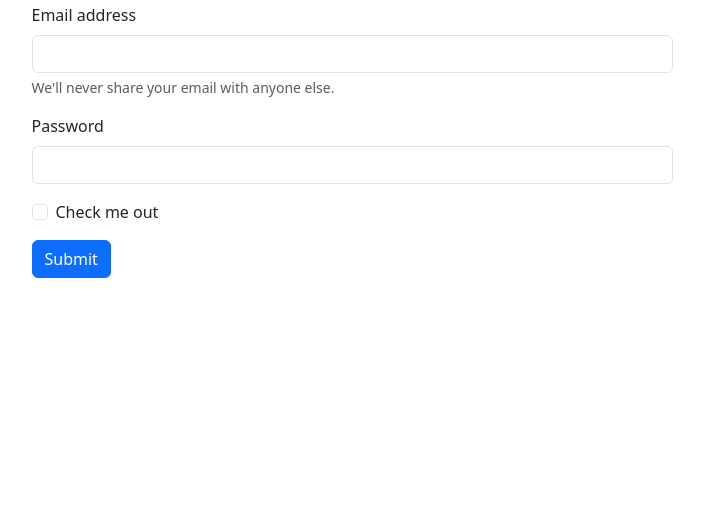
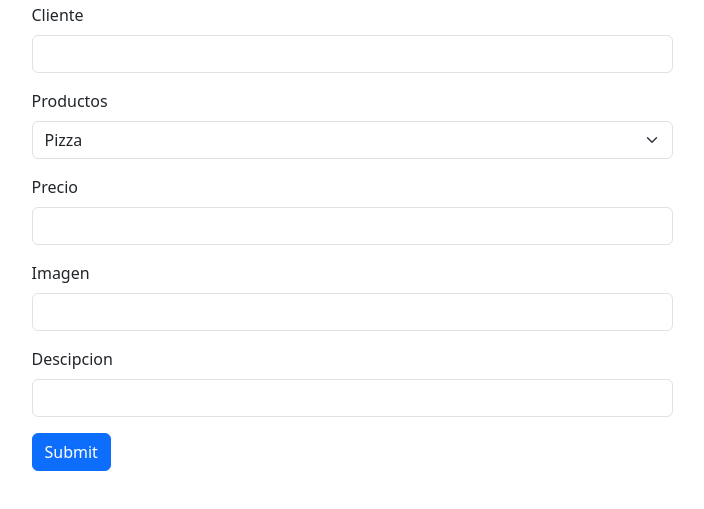
Before and after one commit to Programacion79/CrudLocalStorage, a plain HTML site: page index.html in a window 1280 px wide. Shown: the part 53-562 px from the top of the page, without its empty margins (288-992 px from the left). Drawn offline with Linux system fonts and the light colour scheme.

Commit message:
Se crea el formulario con boostrap

```diff
--- a/index.html
+++ b/index.html
@@ -15,21 +15,37 @@
                 <h1 class="text-center">Crud Pedidos</h1>
             </div>
             <div class="col-7">
+                <form action="">
                     <div class="mb-3">
-                    <label for="exampleInputEmail1" class="form-label">Email address</label>
-                    <input type="email" class="form-control" id="exampleInputEmail1" aria-describedby="emailHelp">
-                    <div id="emailHelp" class="form-text">We'll never share your email with anyone else.</div>
+                        <label class="form-label">Cliente</label>
+                        <input type="text" class="cliente form-control" >
                     </div>
                     <div class="mb-3">
-                    <label for="exampleInputPassword1" class="form-label">Password</label>
-                    <input type="password" class="form-control" id="exampleInputPassword1">
+                        <label class="form-label">Productos</label>
+                        <select class="producto form-select">
+                            <option value="pizza">Pizza</option>
+                            <option value="Lasagna">Lasagna</option>
+                            <option value="Pasta">Pasta</option>
+                            <option value="Hamburguesa">Hamburguesa</option>
+                            <option value="Perro">Perro</option>
+                        </select>
+
                     </div>
-                <div class="mb-3 form-check">
-                    <input type="checkbox" class="form-check-input" id="exampleCheck1">
-                    <label class="form-check-label" for="exampleCheck1">Check me out</label>
+                    <div class="mb-3">
+                        <label class="form-label">Precio</label>
+                        <input type="number" min="20000" class="precio form-control">
+                    </div>
+                    <div class="mb-3">
+                        <label class="form-label">Imagen</label>
+                        <input type="url" class="imagen form-control">
+                    </div>
+                    <div class="mb-3">
+                        <label class="form-label">Descipcion</label>
+                        <input type="text"class="descripcion form-control">
                     </div>
                     <button type="submit" class="btn btn-primary">Submit</button>
                     </div>
+                    </form>
             <div class="col-7"></div>
         </div>
     </div>
```
Lines whose indentation alone changed are shown as unchanged.
